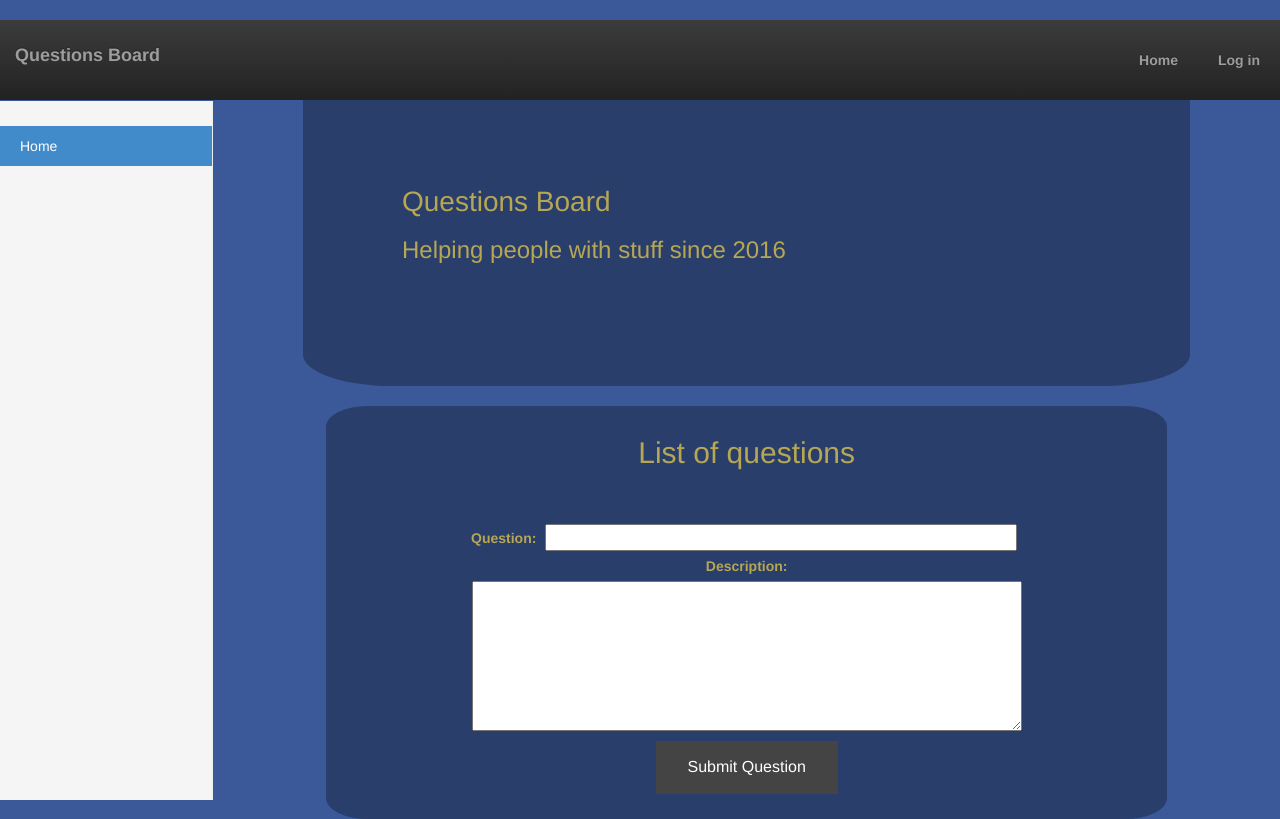
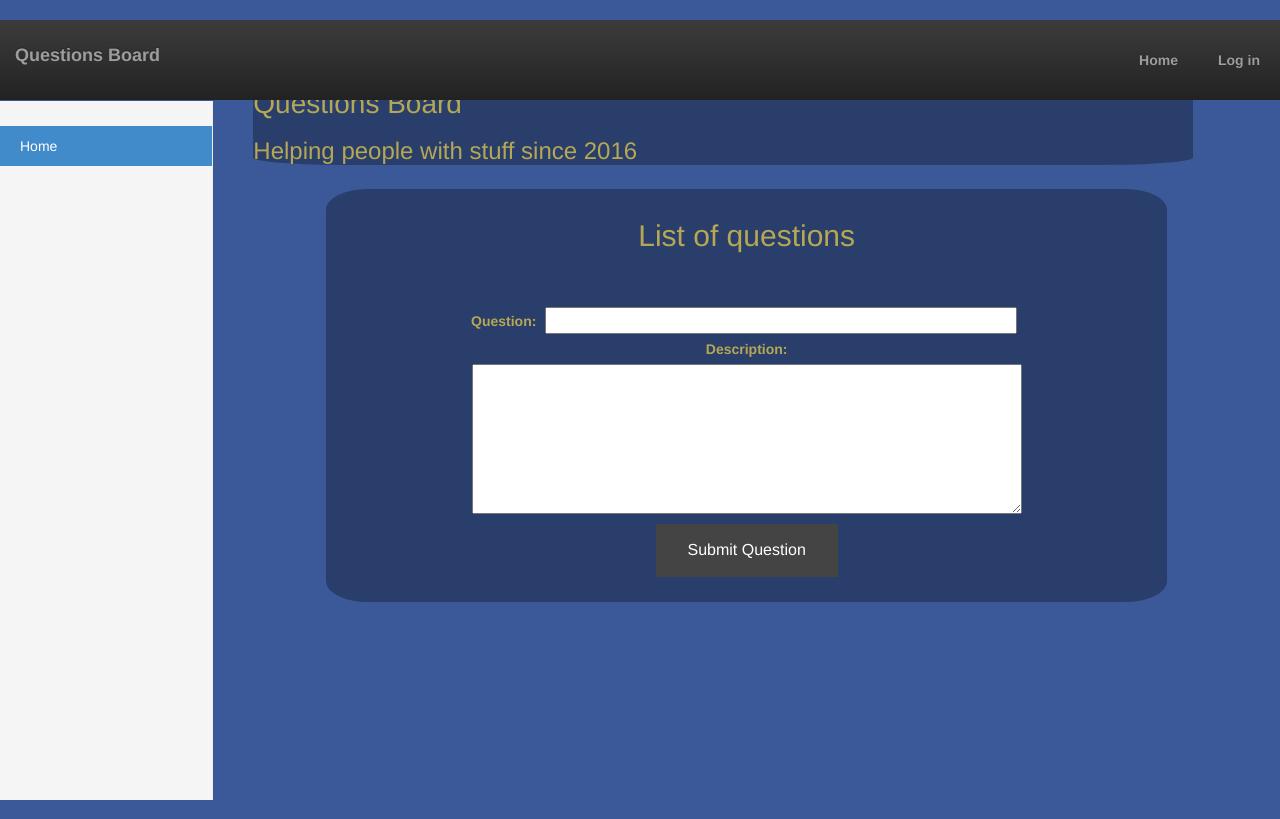
Before and after one commit to TIY-c6-questionbox/question-box, a Django app: page / in a window 1280 px wide. Run offline with Django 3.2, Linux system fonts and the light colour scheme; some libraries are stand-ins or nearby versions.

Commit message:
Updated spacing

```diff
--- a/questionboard/static/css/style.css
+++ b/questionboard/static/css/style.css
@@ -26,10 +26,9 @@ body {
 }
 
 header {
+    border: 10% 10% 10% 10%;
     border-radius: 10%;
     max-width: 940px;
-    padding: 10% 10% 10% 10%;
-    margin: 0 50px 0 50px;
 }
 
 .push {
@@ -42,6 +41,7 @@ header {
     height: 100%;
     margin: 0 auto -5em;
     max-width: 940px;
+    border: 10% 10% 10% 10%;
     padding: 0 5%;
 }
 
```
